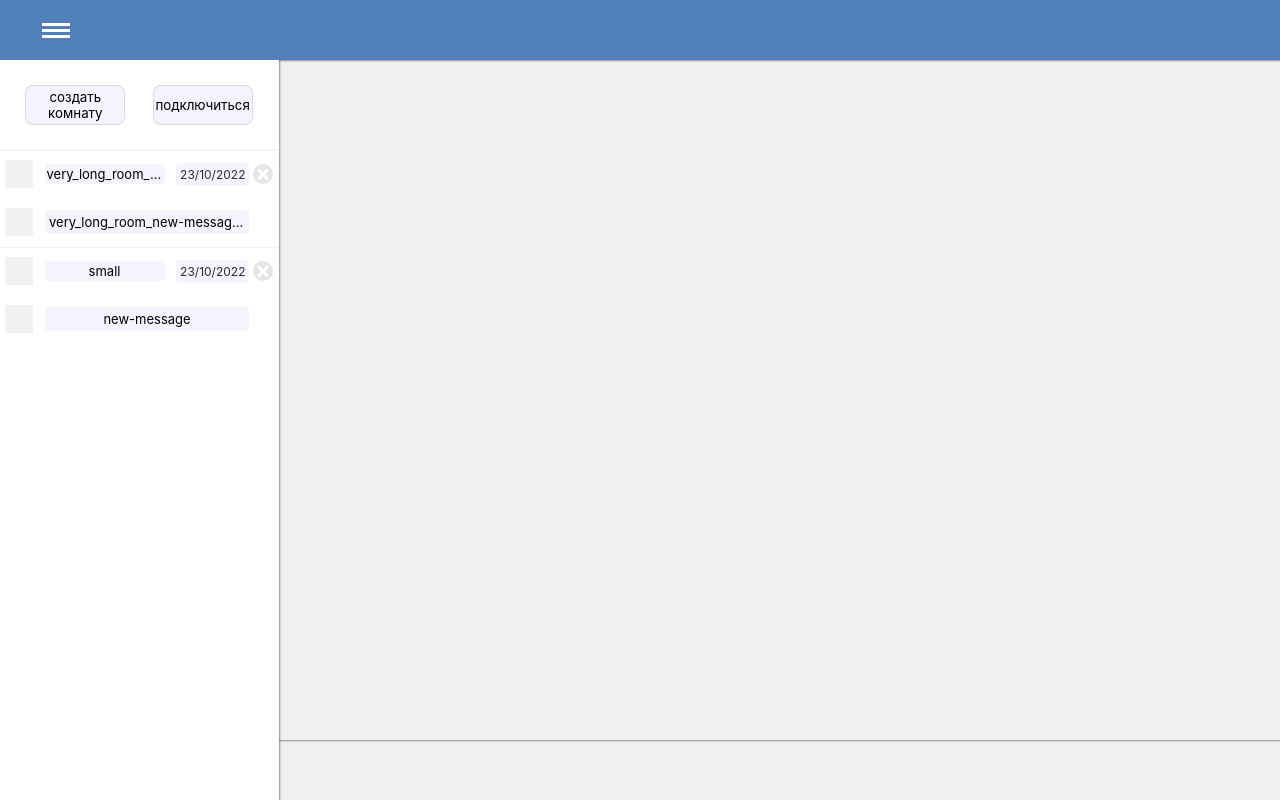
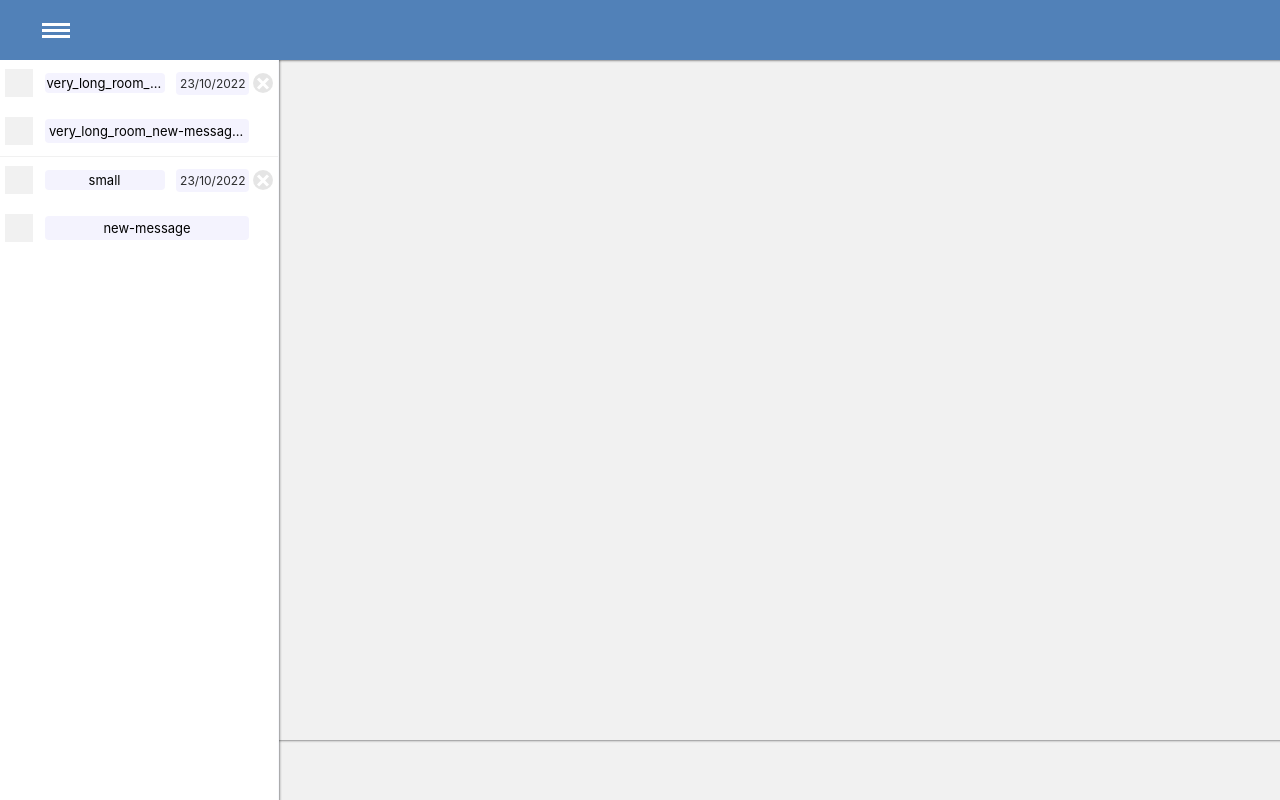
Before and after one commit to Cthulhu-tech/yomran, a React (Create React App) app in the folder ui/: page / in a window 1280 px wide. Built offline with nearby package versions, Linux system fonts and the light colour scheme.

Commit message:
update rooms

```diff
--- a/ui/src/components/layout/rooms/rooms.scss
+++ b/ui/src/components/layout/rooms/rooms.scss
@@ -18,6 +18,9 @@
     border-top: 1px solid $shadow;
     &:hover {
         background-color: $gray;
+    }
+    &:nth-child(1) {
+        border-top: none;
     }
 }
 
--- a/ui/src/components/layout/rooms/rooms.tsx
+++ b/ui/src/components/layout/rooms/rooms.tsx
@@ -1,11 +1,10 @@
 import { changeVisiblePopup } from '../../../redux/store/popup'
 import { changeVisibleAside } from '../../../redux/store/aside'
 import { RoomsType, StoreData } from '../../../redux/interface'
+import { useLocation, useNavigate } from 'react-router-dom'
 import { dataFormater } from '../../../utils/dataFormater'
 import { deleteRooms } from '../../../redux/store/rooms'
 import { useDispatch, useSelector } from 'react-redux'
-import { useNavigate } from 'react-router-dom'
-import { Button } from '../button/button'
 import { Image } from '../../image/image'
 import './rooms.scss'
 
@@ -13,6 +12,7 @@ export const Rooms = () => {
 
     const navigate = useNavigate()
     const dispatch = useDispatch()
+    const location = useLocation()
     const rooms = useSelector((store: StoreData) => store.roomsStore)
     const openPopup = useSelector((store: StoreData) => store.visiblePopup.open)
 
@@ -20,7 +20,10 @@ export const Rooms = () => {
         event.stopPropagation()
         dispatch(changeVisiblePopup({
             open: openPopup,
-            callback: () => dispatch(deleteRooms(room)),
+            callback: () => {
+                dispatch(deleteRooms(room))
+                location.pathname === '/room/' + room.name && navigate('/')
+            },
             message: `Удалить все данные из комнаты ${room.id}?`,
             leftButton: 'Удалить',
             rightButton: 'Отмена'
@@ -32,9 +35,7 @@ export const Rooms = () => {
         dispatch(changeVisibleAside(false))
     }
 
-    return <>
-    <Button/>
-    <section className="rooms-container">
+    return <section className="rooms-container">
         {rooms.map((room) => {
         return  <section className="room-wrapper room_open" key={room.id} onClick={() => openRoom(room.name)}>
                     <div className='room-wrapper_data_open'>
@@ -52,5 +53,4 @@ export const Rooms = () => {
             </section>
         })}
     </section>
-    </>
 }
```
